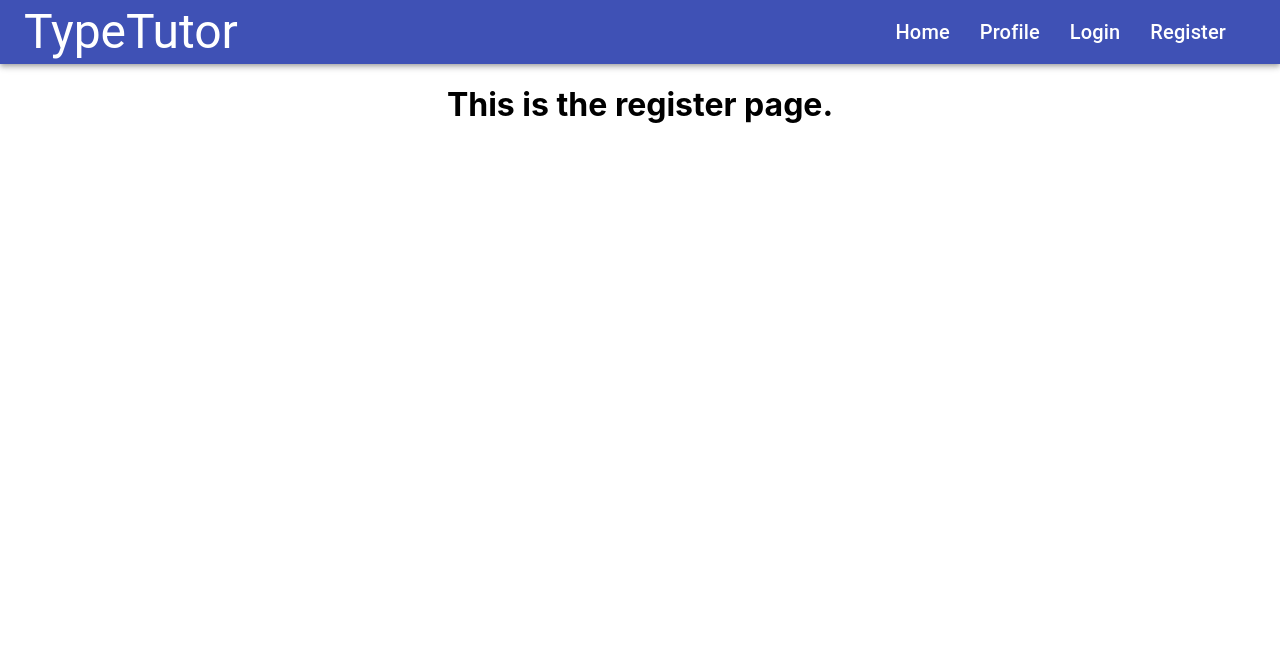
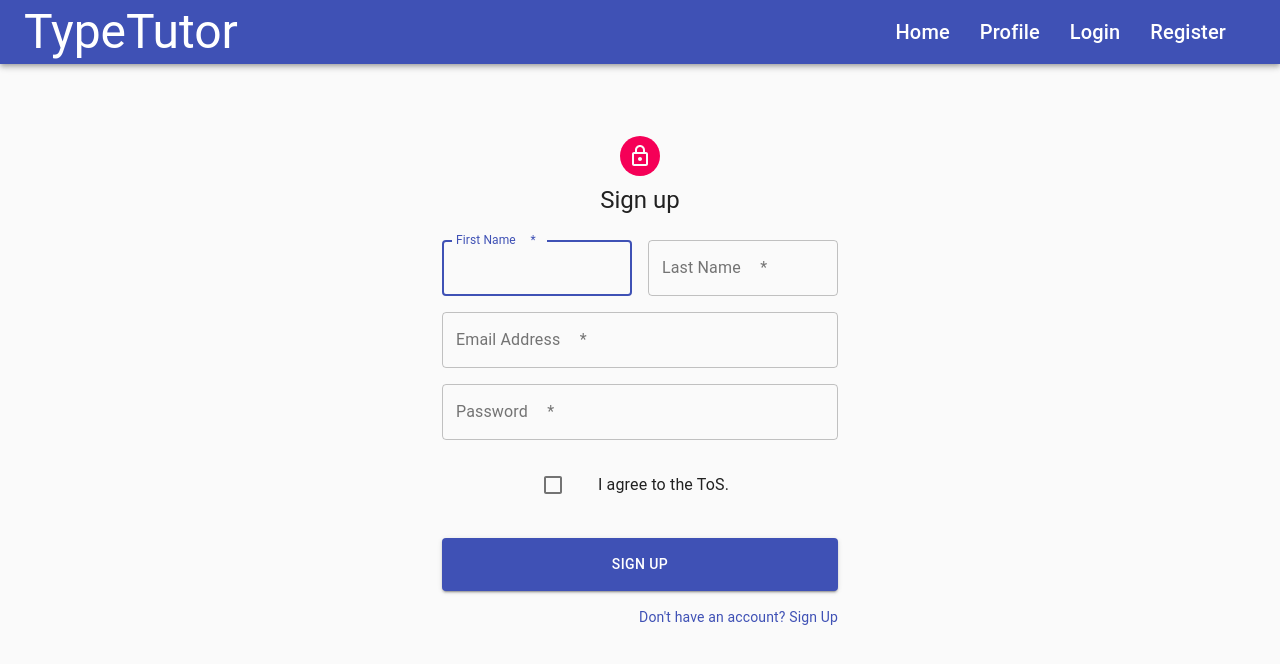
Before and after one commit to httpdaniel/type-tutor, a React (Create React App) app in the folder type-tutor-ui/: page /register in a window 1280 px wide. Shown: the top 664 px of the page. Built offline with nearby package versions, Linux system fonts and the light colour scheme.

Commit message:
Login and Register

```diff
--- a/type-tutor-ui/package.json
+++ b/type-tutor-ui/package.json
@@ -4,6 +4,7 @@
   "private": true,
   "dependencies": {
     "@material-ui/core": "^4.11.3",
+    "@material-ui/icons": "^4.11.2",
     "@testing-library/jest-dom": "^5.11.9",
     "@testing-library/react": "^11.2.5",
     "@testing-library/user-event": "^12.7.3",
--- a/type-tutor-ui/src/scenes/Login.js
+++ b/type-tutor-ui/src/scenes/Login.js
@@ -1,10 +1,108 @@
+/* eslint-disable*/
 import React from 'react';
+import Avatar from '@material-ui/core/Avatar';
+import Button from '@material-ui/core/Button';
+import CssBaseline from '@material-ui/core/CssBaseline';
+import TextField from '@material-ui/core/TextField';
+import FormControlLabel from '@material-ui/core/FormControlLabel';
+import Checkbox from '@material-ui/core/Checkbox';
+import Link from '@material-ui/core/Link';
+import Grid from '@material-ui/core/Grid';
+import Box from '@material-ui/core/Box';
+import LockOutlinedIcon from '@material-ui/icons/LockOutlined';
+import Typography from '@material-ui/core/Typography';
+import { makeStyles } from '@material-ui/core/styles';
+import Container from '@material-ui/core/Container';
+
+
+const useStyles = makeStyles((theme) => ({
+  paper: {
+    marginTop: theme.spacing(8),
+    display: 'flex',
+    flexDirection: 'column',
+    alignItems: 'center',
+  },
+  avatar: {
+    margin: theme.spacing(1),
+    backgroundColor: theme.palette.secondary.main,
+  },
+  form: {
+    width: '100%', // Fix IE 11 issue.
+    marginTop: theme.spacing(1),
+  },
+  submit: {
+    margin: theme.spacing(3, 0, 2),
+  },
+}));
 
 function Login() {
+  const classes = useStyles();
+
   return (
-    <div>
-      <h1>This is the login page.</h1>
-    </div>
+    <Container component="main" maxWidth="xs">
+      <CssBaseline />
+      <div className={classes.paper}>
+        <Avatar className={classes.avatar}>
+          <LockOutlinedIcon />
+        </Avatar>
+        <Typography component="h1" variant="h5">
+          Sign in
+        </Typography>
+        <form className={classes.form} noValidate>
+          <TextField
+            variant="outlined"
+            margin="normal"
+            required
+            fullWidth
+            id="email"
+            label="Email Address"
+            name="email"
+            autoComplete="email"
+            autoFocus
+          />
+          <TextField
+            variant="outlined"
+            margin="normal"
+            required
+            fullWidth
+            name="password"
+            label="Password"
+            type="password"
+            id="password"
+            autoComplete="current-password"
+          />
+          <FormControlLabel
+            control={<Checkbox value="remember" color="primary" />}
+            label="Remember me"
+          />
+          <Button
+            type="submit"
+            fullWidth
+            variant="contained"
+            color="primary"
+            className={classes.submit}
+          >
+            Sign In
+          </Button>
+          <Grid container>
+            <Grid item xs>
+              <Link href="#" variant="body2">
+                Forgot password?
+              </Link>
+            </Grid>
+            <Grid item>
+              <Link href="/register" variant="body2">
+                {"Don't have an account? Sign Up"}
+              </Link>
+            </Grid>
+          </Grid>
+        </form>
+      </div>
+    </Container>
+    //<div>
+    //  <h1>This is the login page.</h1>
+    //</div>
+
   );
 }
 
--- a/type-tutor-ui/src/scenes/Register.js
+++ b/type-tutor-ui/src/scenes/Register.js
@@ -1,10 +1,125 @@
+/* eslint-disable*/
 import React from 'react';
+import Avatar from '@material-ui/core/Avatar';
+import Button from '@material-ui/core/Button';
+import CssBaseline from '@material-ui/core/CssBaseline';
+import TextField from '@material-ui/core/TextField';
+import FormControlLabel from '@material-ui/core/FormControlLabel';
+import Checkbox from '@material-ui/core/Checkbox';
+import Link from '@material-ui/core/Link';
+import Grid from '@material-ui/core/Grid';
+import LockOutlinedIcon from '@material-ui/icons/LockOutlined';
+import Typography from '@material-ui/core/Typography';
+import { makeStyles } from '@material-ui/core/styles';
+import Container from '@material-ui/core/Container';
+
+const useStyles = makeStyles((theme) => ({
+  paper: {
+    marginTop: theme.spacing(8),
+    display: 'flex',
+    flexDirection: 'column',
+    alignItems: 'center',
+  },
+  avatar: {
+    margin: theme.spacing(1),
+    backgroundColor: theme.palette.secondary.main,
+  },
+  form: {
+    width: '100%', // Fix IE 11 issue.
+    marginTop: theme.spacing(3),
+  },
+  submit: {
+    margin: theme.spacing(3, 0, 2),
+  },
+}));
 
 function Register() {
+  const classes = useStyles();
+
   return (
-    <div>
-      <h1>This is the register page.</h1>
-    </div>
+    <Container component="main" maxWidth="xs">
+      <CssBaseline />
+      <div className={classes.paper}>
+        <Avatar className={classes.avatar}>
+          <LockOutlinedIcon />
+        </Avatar>
+        <Typography component="h1" variant="h5">
+          Sign up
+        </Typography>
+        <form className={classes.form} noValidate>
+          <Grid container spacing={2}>
+            <Grid item xs={12} sm={6}>
+              <TextField
+                autoComplete="fname"
+                name="firstName"
+                variant="outlined"
+                required
+                fullWidth
+                id="firstName"
+                label="First Name"
+                autoFocus
+              />
+            </Grid>
+            <Grid item xs={12} sm={6}>
+              <TextField
+                variant="outlined"
+                required
+                fullWidth
+                id="lastName"
+                label="Last Name"
+                name="lastName"
+                autoComplete="lname"
+              />
+            </Grid>
+            <Grid item xs={12}>
+              <TextField
+                variant="outlined"
+                required
+                fullWidth
+                id="email"
+                label="Email Address"
+                name="email"
+                autoComplete="email"
+              />
+            </Grid>
+            <Grid item xs={12}>
+              <TextField
+                variant="outlined"
+                required
+                fullWidth
+                name="password"
+                label="Password"
+                type="password"
+                id="password"
+                autoComplete="current-password"
+              />
+            </Grid>
+            <Grid item xs={12}>
+              <FormControlLabel
+                control={<Checkbox value="allowExtraEmails" color="primary" />}
+                label="I agree to the ToS."
+              />
+            </Grid>
+          </Grid>
+          <Button
+            type="submit"
+            fullWidth
+            variant="contained"
+            color="primary"
+            className={classes.submit}
+          >
+            Sign Up
+          </Button>
+          <Grid container justify="flex-end">
+            <Grid item>
+              <Link href="/login" variant="body2">
+                {"Don't have an account? Sign Up"}
+              </Link>
+            </Grid>
+          </Grid>
+        </form>
+      </div>
+    </Container>
   );
 }
 
```
Also changed, not shown: type-tutor-ui/.eslintrc.js, 1 other file (tests, documents, lock files or other folders).
